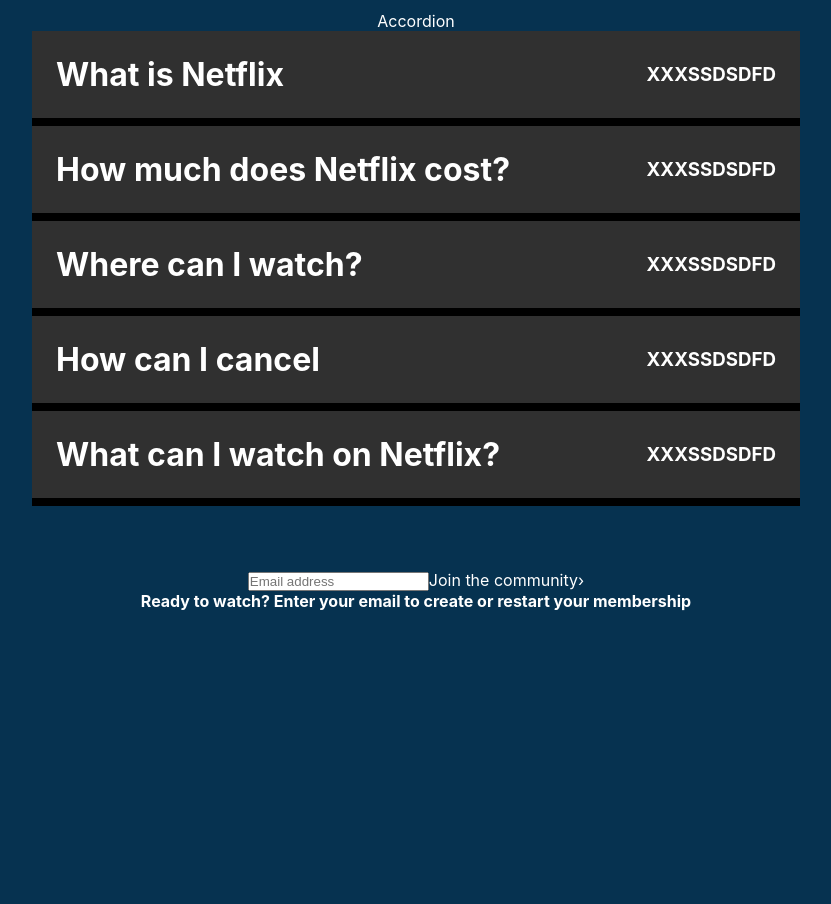
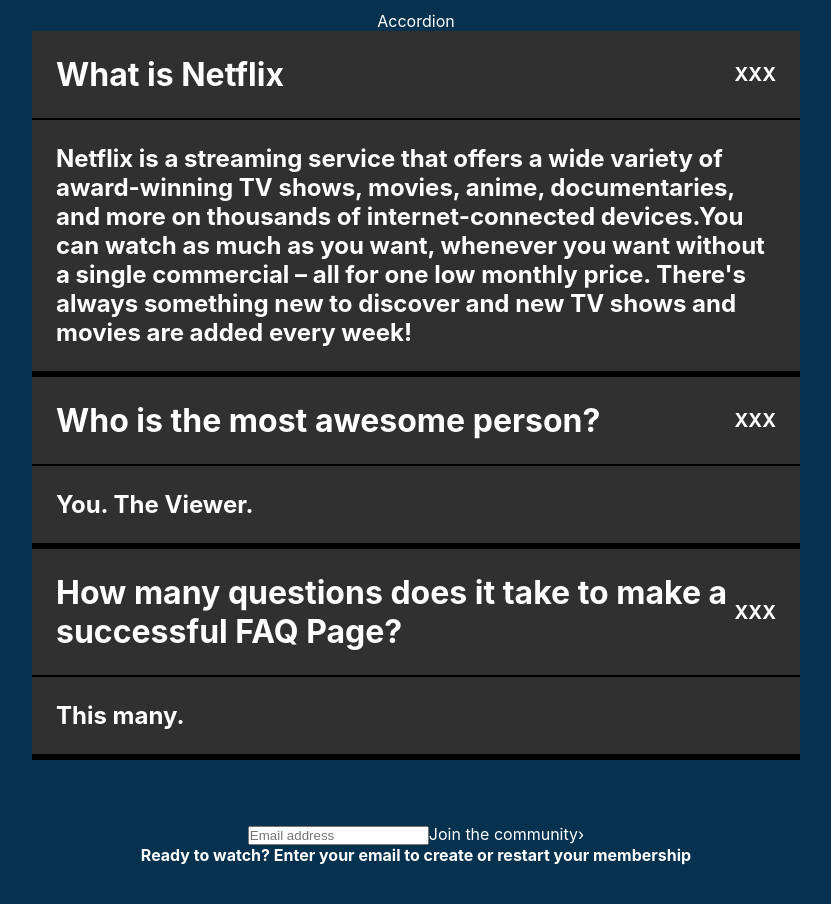
Before and after one commit to Blessedadudu/netflix-clone, a React (Create React App) app: page / in a window 1280 px wide. Shown: the part 2080-2984 px from the top of the page, without its empty margins (224-1055 px from the left). Before the commit the page ends 2755 px from the top, so only its background shows below. Built offline with nearby package versions, Linux system fonts and the light colour scheme.

Commit message:
update on accordion

```diff
--- a/src/components/Accordion/Accordion.js
+++ b/src/components/Accordion/Accordion.js
@@ -1,86 +1,58 @@
-import React from 'react';
+import React, { useState} from 'react';
 import './Accordion.scss';
 
 
 
-class Accordion extends React.Component {
-    constructor () {
-        super ();
-          this.state = {
-            accordion: false,
-            accordion2: false,
-            accordion3: false,
-            accordion4: false,
-            accordion5: false,
+const Accordion = () => {
+
+    const [accordion, setAccordion] = useState([
+        {
+          question: 'What is Netflix',
+          answer: 'Netflix is a streaming service that offers a wide variety of award-winning TV shows, movies, anime, documentaries, and more on thousands of internet-connected devices.You can watch as much as you want, whenever you want without a single commercial – all for one low monthly price. There\'s always something new to discover and new TV shows and movies are added every week!',
+          open: true
+        },
+        {
+          question: 'Who is the most awesome person?',
+          answer: 'You. The Viewer.',
+          open: false
+        },
+        {
+          question: 'How many questions does it take to make a successful FAQ Page?',
+          answer: 'This many.',
+          open: false
+        }
+    ]);
+
+
+    const toggleAccordion = index => {
+        setAccordion(accordion.map((accordion, i) => {
+          if (i === index) {
+            accordion.open = !accordion.open
+          } else {
+            accordion.open = false;
           }
 
-
-    let  { a }  = this.state;
-    console.log(a)
-
-
+          return accordion;
+        }))
     }
-
-
-    handleAccordion = (text) => {
-        const b = this.state
-        let { ...a } = text
-        this.setState({
-            ...b,
-            ...a,
-        }, console.log( a, this.state))
-
-    }
-
-
-
-
-    render () {
     return (
         <div className='accordion'>
             <h1>Frequently Asked Questions</h1>
             <div className='mainAccordion'>
                 Accordion
-                    <div className='accordionText'>
-                        <div className='accordionHeading' onClick={() => this.handleAccordion({ accordion: !this.state.accordion })}>
-                            <h1>What is Netflix</h1>
-                            <h3>XXXSSDSDFD</h3>
+                <div >
+                    {accordion.map((items, index) => (
+                        <div onClick={() => toggleAccordion(index)} className='accordionText'>
+                            <div  className='accordionHeading'>
+                                <h1>{items.question}</h1>
+                                <h3>XXX</h3>
                             </div>
-                        <h2 className={ this.state.accordion ? 'showText show' : 'showText' }>Netflix is a streaming service that offers a wide variety of award-winning TV shows, movies, anime, documentaries, and more on thousands of internet-connected devices. <br/> <br/>
-                        You can watch as much as you want, whenever you want without a single commercial – all for one low monthly price. There's always something new to discover and new TV shows and movies are added every week!</h2>
+                            <h2 className={ 'showText show' }>{items.answer}</h2>
+
                         </div>
-                    <div className='accordionText' onClick={() => this.handleAccordion({ accordion2: !this.state.accordion2 })}>
-                        <div className='accordionHeading'>
-                            <h1>How much does Netflix cost?</h1>
-                            <h3>XXXSSDSDFD</h3>
+                    ))}
+
                 </div>
-
-                        <h2 className={ this.state.accordion2 ? 'showText show' : 'showText' }>Watch Netflix on your smartphone, tablet, Smart TV, laptop, or streaming device, all for one fixed monthly fee. Plans range from ₦2,900 to ₦4,400 a month. No extra costs, no contracts.</h2>
-                    </div>
-                    <div className='accordionText'>
-                        <div className='accordionHeading' onClick={() => this.handleAccordion({ accordion3: !this.state.accordion3 })}>
-                            <h1>Where can I watch?</h1>
-                            <h3>XXXSSDSDFD</h3>
-                        </div>
-                        <h2 className={ this.state.accordion3 ? 'showText show' : 'showText' }>Watch anywhere, anytime, on an unlimited number of devices. Sign in with your Netflix account to watch instantly on the web at netflix.com from your personal computer or on any internet-connected device that offers the Netflix app, including smart TVs, smartphones, tablets, streaming media players and game consoles.
-
-                        You can also download your favorite shows with the iOS, Android, or Windows 10 app. Use downloads to watch while you're on the go and without an internet connection. Take Netflix with you anywhere.</h2>
-                    </div>
-                    <div className='accordionText'>
-                        <div className='accordionHeading' onClick={() => this.handleAccordion({ accordion4: !this.state.accordion4 })}>
-                            <h1>How can I cancel</h1>
-                            <h3>XXXSSDSDFD</h3>
-                        </div>
-                        <h2 className={ this.state.accordion4 ? 'showText show' : 'showText' }>Netflix is flexible. There are no pesky contracts and no commitments. You can easily cancel your account online in two clicks. There are no cancellation fees – start or stop your account anytime.</h2>
-                    </div>
-                    <div className='accordionText'>
-                        <div className='accordionHeading' onClick={() => this.handleAccordion({ accordion5: !this.state.accordion5 })}>
-                            <h1>What can I watch on Netflix?</h1>
-                            <h3>XXXSSDSDFD</h3>
-                        </div>
-                        <h2 className={ this.state.accordion5 ? 'showText show' : 'showText' }>Netflix has an extensive library of feature films, documentaries, TV shows, anime, award-winning Netflix originals, and more. Watch as much as you want, anytime you want.</h2>
-                    </div>
-
 
             </div>
 
@@ -93,7 +65,6 @@
             <h4>Ready to watch? Enter your email to create or restart your membership</h4>
         </div>
     )
-    }
 
 }
 
```
Lines whose indentation alone changed are shown as unchanged.
